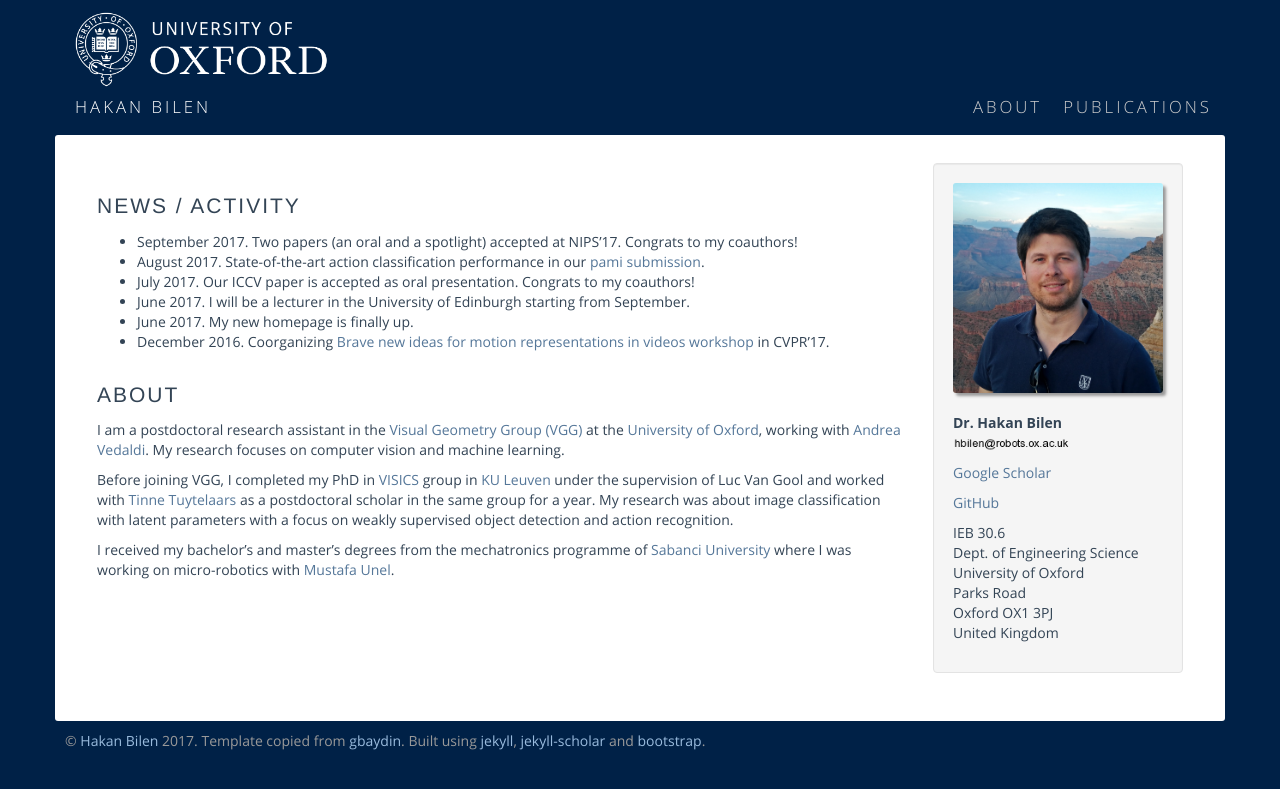
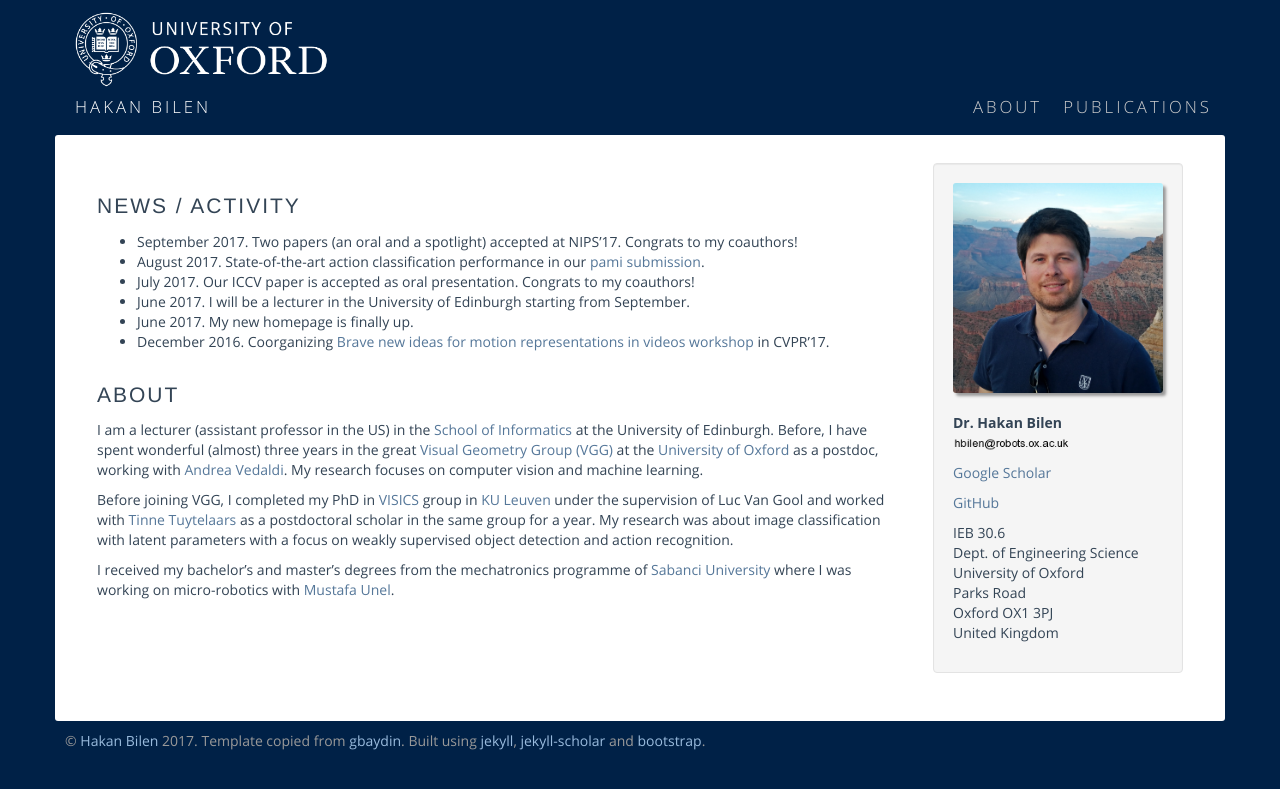
Before and after one commit to 9160476108/hbilen.github.io, a Jekyll site: the page built from index.html, in a window 1280 px wide. Shown: the top 789 px of the page. Built offline with Jekyll 4.4.1, drawn with Linux system fonts in a browser that asks for light colours; some web fonts are replaced.

Commit message:
Update bio

```diff
--- a/_includes/bio.md
+++ b/_includes/bio.md
@@ -1,4 +1,4 @@
-I am a postdoctoral research assistant in the [Visual Geometry Group (VGG)](http://www.robots.ox.ac.uk/~vgg/) at the [University of Oxford](http://www.ox.ac.uk/), working with [Andrea Vedaldi](http://www.robots.ox.ac.uk/~vedaldi/). My research focuses on computer vision and machine learning.
+I am a lecturer (assistant professor in the US) in the [School of Informatics](http://www.ed.ac.uk/informatics) at the University of Edinburgh. Before, I have spent wonderful (almost) three years in the great [Visual Geometry Group (VGG)](http://www.robots.ox.ac.uk/~vgg/) at the [University of Oxford](http://www.ox.ac.uk/) as a postdoc, working with [Andrea Vedaldi](http://www.robots.ox.ac.uk/~vedaldi/). My research focuses on computer vision and machine learning.
 
 Before joining VGG, I completed my PhD in [VISICS](http://www.esat.kuleuven.be/psi) group in [KU Leuven](http://www.kuleuven.be/kuleuven/) under the supervision of Luc Van Gool and worked with [Tinne Tuytelaars](http://homes.esat.kuleuven.be/~tuytelaa/) as a postdoctoral scholar in the same group for a year. My research was about image classification with latent parameters with a focus on weakly supervised object detection and action recognition.
 
```
Also changed, not shown: 1 other file.
